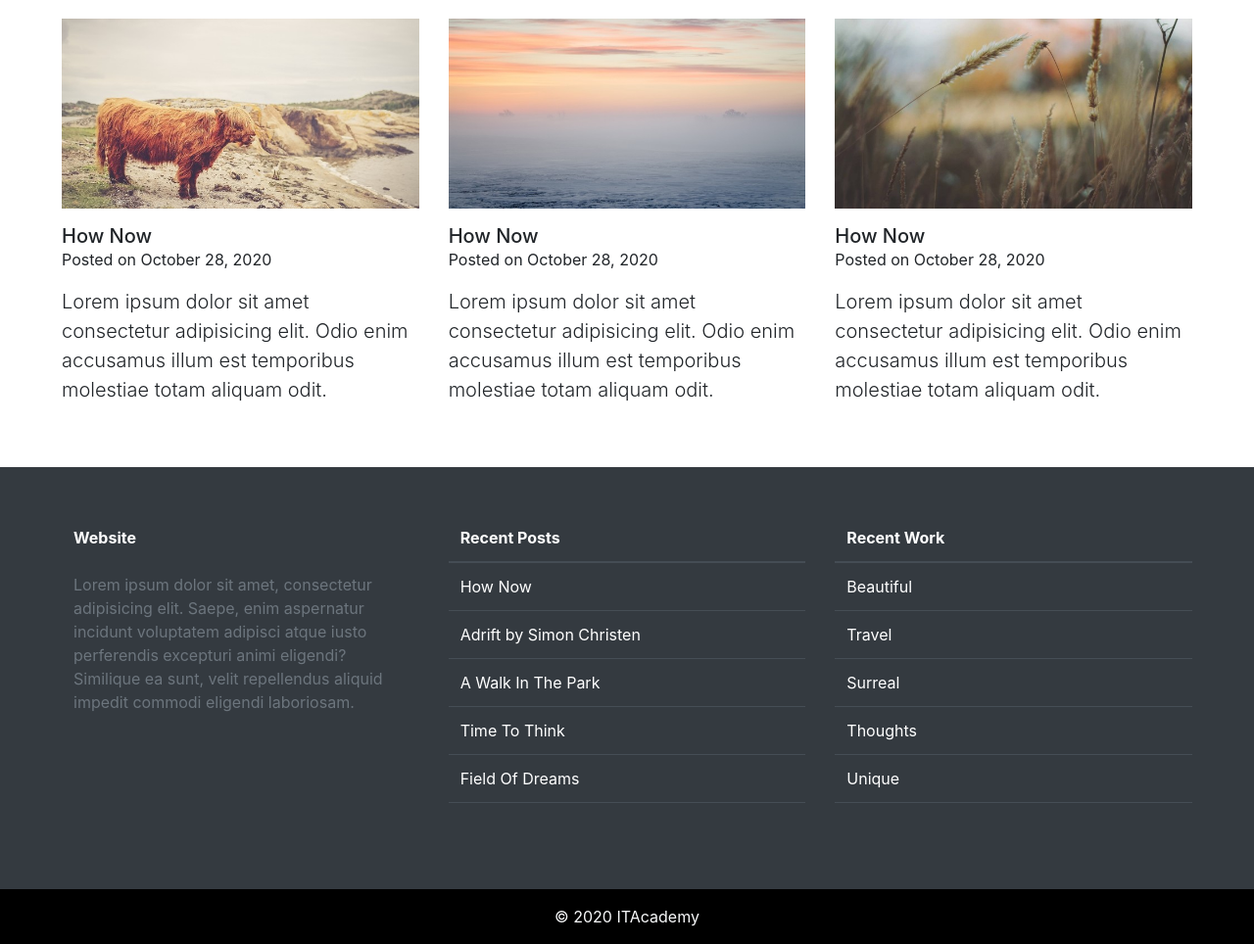
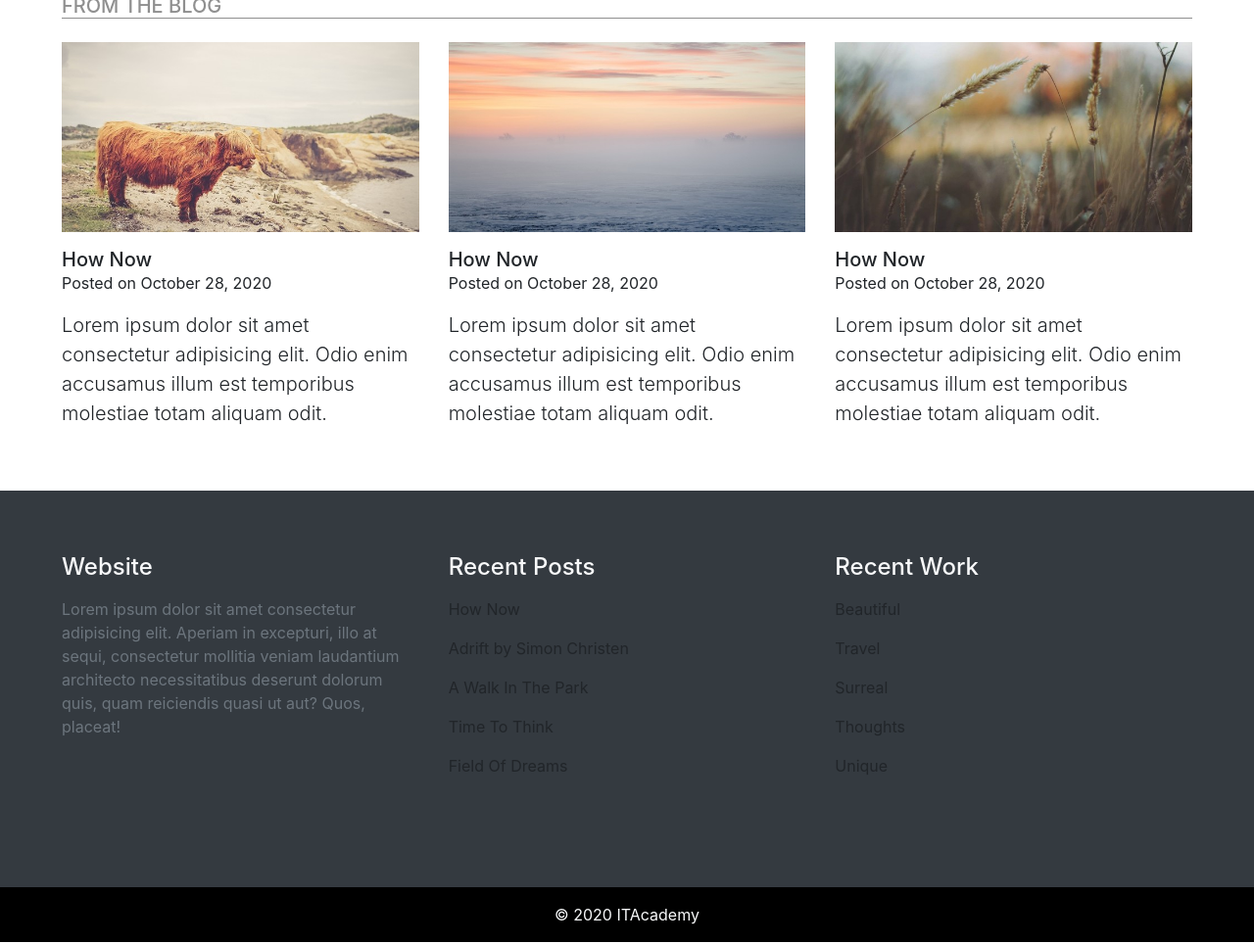
Before and after one commit to Toni-Suta/Assignment---Creating-Layout-with-Bootstrap, a plain HTML site: page index.html in a window 1280 px wide. Shown: the part 1360-2324 px from the top of the page at 98% size. Drawn offline with Linux system fonts and the light colour scheme.

Commit message:
Changed ids/deleted table/ Added styles

```diff
--- a/index.html
+++ b/index.html
@@ -10,13 +10,13 @@
   <body>
     <header>
       <div class="container-fluid">
-        <div class="row align-items-center m-3">
-          <div id="h1" class="col-8 col-md-6 col-lg-4">
-            <h1 class="text-muted font-weight-light text-center">My Website</h1>
+        <div id="header-section" class="row align-items-center m-3 p-3">
+          <div class="col-8 col-md-6 col-lg-4">
+            <h1 class="font-weight-light text-left m-0">My Website</h1>
           </div>
           <div
             id="links"
-            class="col-8 col-lg-8 d-none d-lg-block text-right lead"
+            class="col-8 col-lg-8 d-none d-lg-block text-right font-weight-light"
           >
             <a href="#"><strong>Home</strong></a>
             <a href="#">Portfolio</a>
@@ -176,80 +176,34 @@
     <footer class="p-5 bg-dark">
       <div class="container-fluid">
         <div class="row">
-          <div class="col-sm-12 col-lg-4">
-            <table class="table table-dark table-borderless">
-              <thead>
-                <tr>
-                  <th scope="col">Website</th>
-                </tr>
-              </thead>
-              <tbody>
-                <td class="text-muted">
-                  Lorem ipsum dolor sit amet, consectetur adipisicing elit.
-                  Saepe, enim aspernatur incidunt voluptatem adipisci atque
-                  iusto perferendis excepturi animi eligendi? Similique ea sunt,
-                  velit repellendus aliquid impedit commodi eligendi laboriosam.
-                </td>
-              </tbody>
-            </table>
+          <div class="col-sm-12 col-lg-4 mb-5">
+            <h4 class="my-3 text-light">Website</h4>
+            <p class="text-muted">
+              Lorem ipsum dolor sit amet consectetur adipisicing elit. Aperiam
+              in excepturi, illo at sequi, consectetur mollitia veniam
+              laudantium architecto necessitatibus deserunt dolorum quis, quam
+              reiciendis quasi ut aut? Quos, placeat!
+            </p>
           </div>
-          <div class="col-sm-12 col-lg-4">
-            <table class="table table-dark borderless">
-              <thead>
-                <tr>
-                  <th scope="col">Recent Posts</th>
-                </tr>
-              </thead>
-              <tbody>
-                <tr>
-                  <td>How Now</td>
-                </tr>
-                <tr>
-                  <td>Adrift by Simon Christen</td>
-                </tr>
-                <tr>
-                  <td>A Walk In The Park</td>
-                </tr>
-                <tr>
-                  <td>Time To Think</td>
-                </tr>
-                <tr>
-                  <td>Field Of Dreams</td>
-                </tr>
-                <tr>
-                  <td></td>
-                </tr>
-              </tbody>
-            </table>
+          <div id="recent-posts"  class="col-sm-12 col-lg-4 mb-5">
+            <h4 class="my-3 text-light">Recent Posts</h4>
+            <div>
+            <p>How Now</p>
+            <p>Adrift by Simon Christen</p>
+            <p>A Walk In The Park</p>
+            <p>Time To Think</p>
+            <p>Field Of Dreams</p>
+            </div>
           </div>
-          <div class="col-sm-12 col-lg-4">
-            <table class="table table-dark borderless">
-              <thead>
-                <tr>
-                  <th scope="col">Recent Work</th>
-                </tr>
-              </thead>
-              <tbody>
-                <tr>
-                  <td>Beautiful</td>
-                </tr>
-                <tr>
-                  <td>Travel</td>
-                </tr>
-                <tr>
-                  <td>Surreal</td>
-                </tr>
-                <tr>
-                  <td>Thoughts</td>
-                </tr>
-                <tr>
-                  <td>Unique</td>
-                </tr>
-                <tr>
-                  <td></td>
-                </tr>
-              </tbody>
-            </table>
+          <div id="recent-work" class="col-sm-12 col-lg-4 mb-5">
+            <h4 class="my-3 text-light">Recent Work</h3>
+            <div>
+            <p>Beautiful</p>
+            <p>Travel</p>
+            <p>Surreal</p>
+            <p>Thoughts</p>
+            <p>Unique</p>
+            </div>
           </div>
         </div>
       </div>
```
